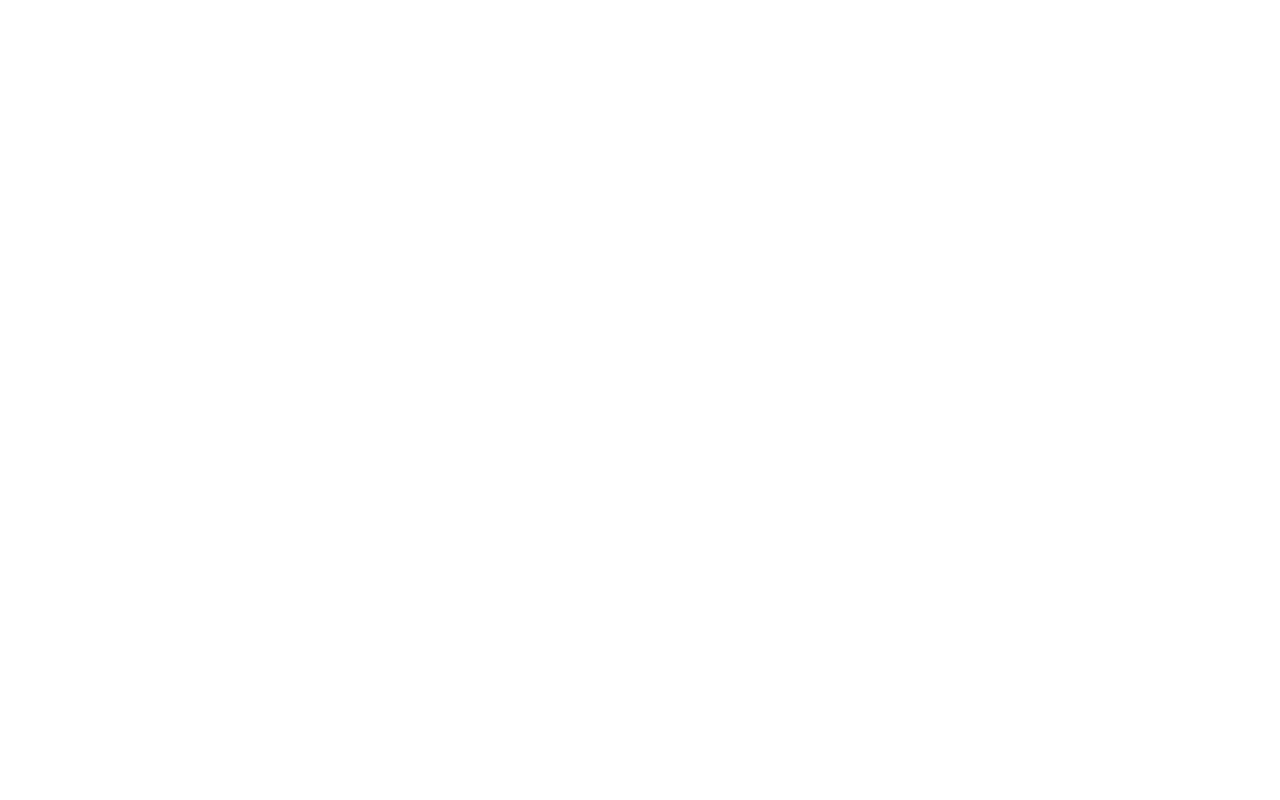
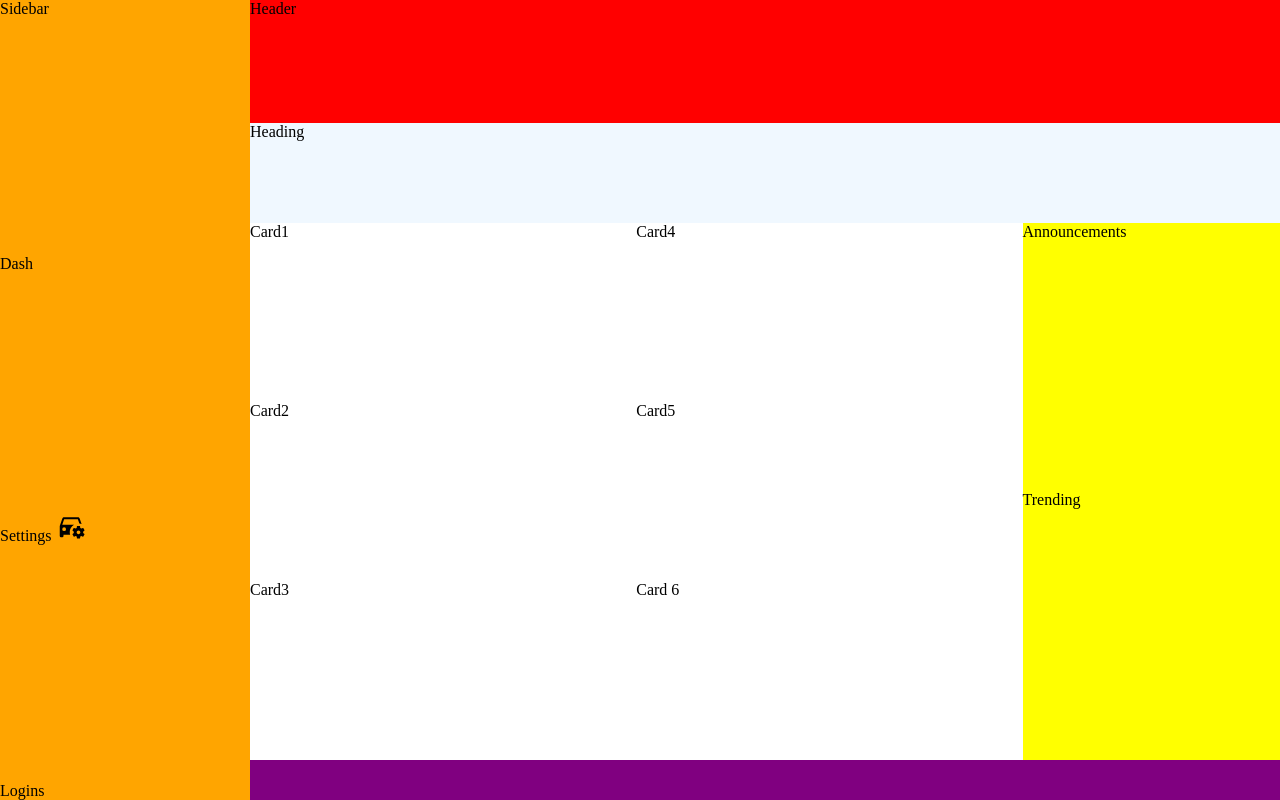
Before and after one commit to monroeaustin/Admin-Dashboard, a plain HTML site: page index.html in a window 1280 px wide. Drawn offline with Linux system fonts and the light colour scheme.

Commit message:
Created Basic Foundation Layout

```diff
--- a/index.html
+++ b/index.html
@@ -1,12 +1,28 @@
 <!DOCTYPE html>
 <html lang="en">
 <head>
-    <link rel="stylesheet" href="./style.css">
+    <link rel="stylesheet" href="style.css">
     <meta charset="UTF-8">
     <meta name="viewport" content="width=device-width, initial-scale=1.0">
-    <title>Admin Dashboard</title>
+    <title>Document</title>
 </head>
 <body>
-
+    <div class="wrapper">
+        <div class="side-bar">Sidebar
+            <div class="items1">Dash</div>
+            <div class="items2">Settings <span><img src="./img/car-cog.svg" alt=""></span></div>
+            <div class="items1">Logins</div>
+        </div>
+        <div class="header">Header</div>
+        <div class="main-content">
+            <div class="heading">Heading</div>
+            <div class="card-container">
+                <div class="card item1">Card1 <div class="card item4">Card4</div>
+                </div>
+                <div class="card item2">Card2 <div class="card item5">Card5</div></div>
+                <div class="card item3">Card3 <div class="card item6">Card 6</div></div></div>
+            <div class="side-content"> <div class="announcement">Announcements</div><div class="trending">Trending</div></div>
+            </div>
+    </div>
 </body>
 </html>
--- a/style.css
+++ b/style.css
@@ -0,0 +1,71 @@
+*{
+    margin: 0;
+    padding: 0;
+    box-sizing: border-box;
+}
+
+.wrapper{
+    display: grid;
+   height: 100vh;
+   grid-template-rows: 1fr 0.5fr 4fr 1fr;
+    grid-template-columns: 250px 1fr 1fr 1fr 1fr;
+    grid-template-areas:
+    "sidebar header header header header"
+    "sidebar content content content content"
+    "sidebar content content content content"
+    "sidebar content content content content";
+
+}
+.side-bar{
+    grid-area: sidebar;
+    background-color: orange;
+    display: flex;
+    flex-direction: column;
+    justify-content: space-between;
+}
+.header{
+    grid-area: header;
+    background-color: red;
+    display: flex;
+    flex-direction: column;
+}
+.main-content{
+    grid-area: content;
+    background-color: purple;
+    display: grid;
+    grid-template-rows: 0.3fr 2fr 0.15fr;
+    grid-template-columns: 3fr 1fr;
+    grid-template-areas:
+    "heading heading";
+
+
+}
+.heading{
+    display: grid;
+    grid-template-columns: 3fr 1fr;
+    grid-template-rows: minmax(100px, 0.20fr);
+    background-color: aliceblue;
+    grid-area: heading;
+}
+img{
+    height: 30px;
+}
+.card-container{
+   display: grid;
+   grid-template-rows: 1fr 1fr 1fr;
+grid-template-columns: 1fr;
+}
+.card{
+    background-color: white;
+    display: grid;
+    grid-template-columns: 1fr 1fr;
+}
+.side-content{
+    background-color: yellow;
+    display: flex;
+    flex-direction: column;
+
+}
+.announcement,.trending{
+    flex: 1;
+}
```
Also changed, not shown: img/Guy 2.svg (added), img/bell-ring.svg (added), img/car-cog.svg (added), img/magnify.svg (added).
